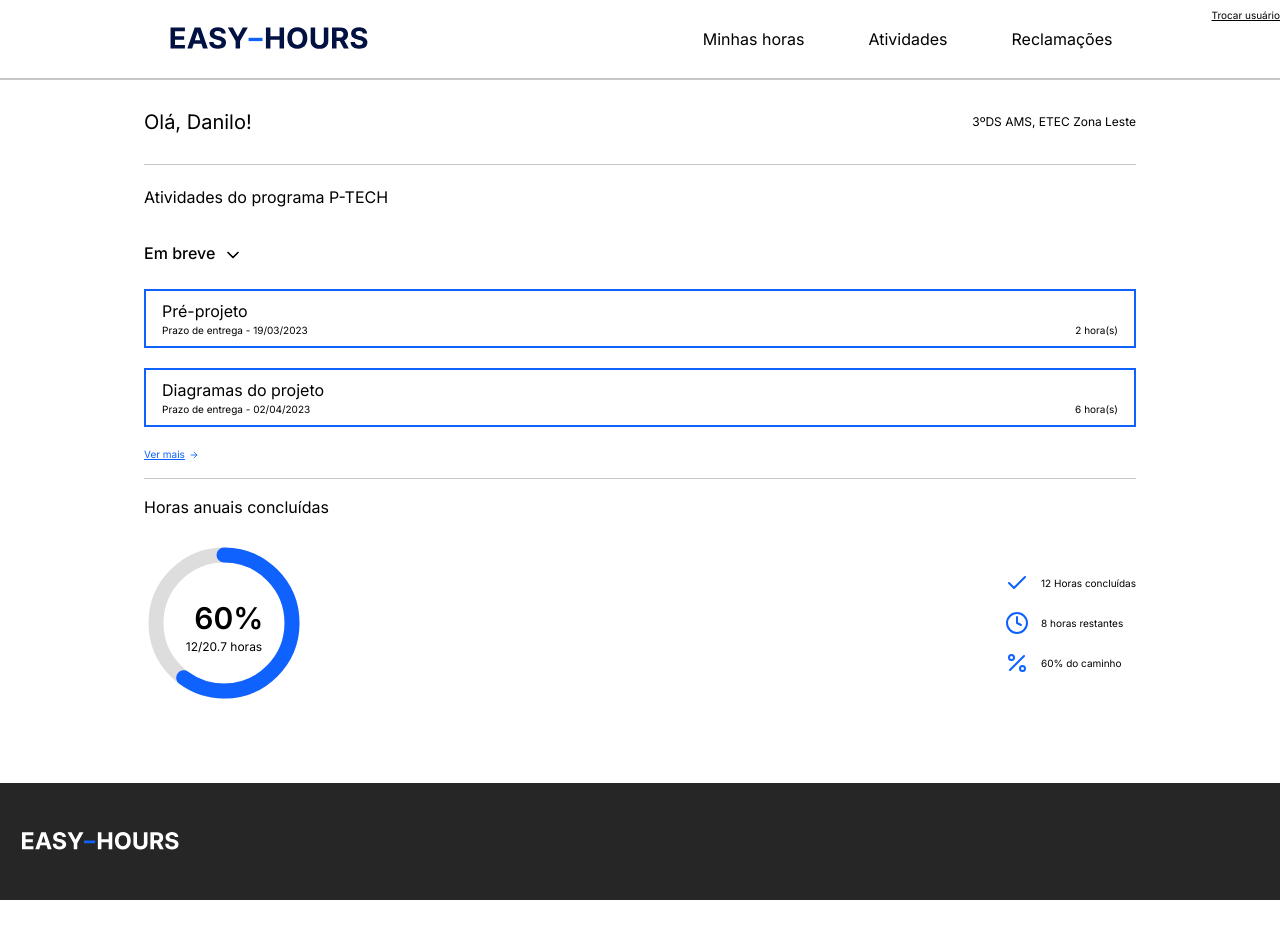
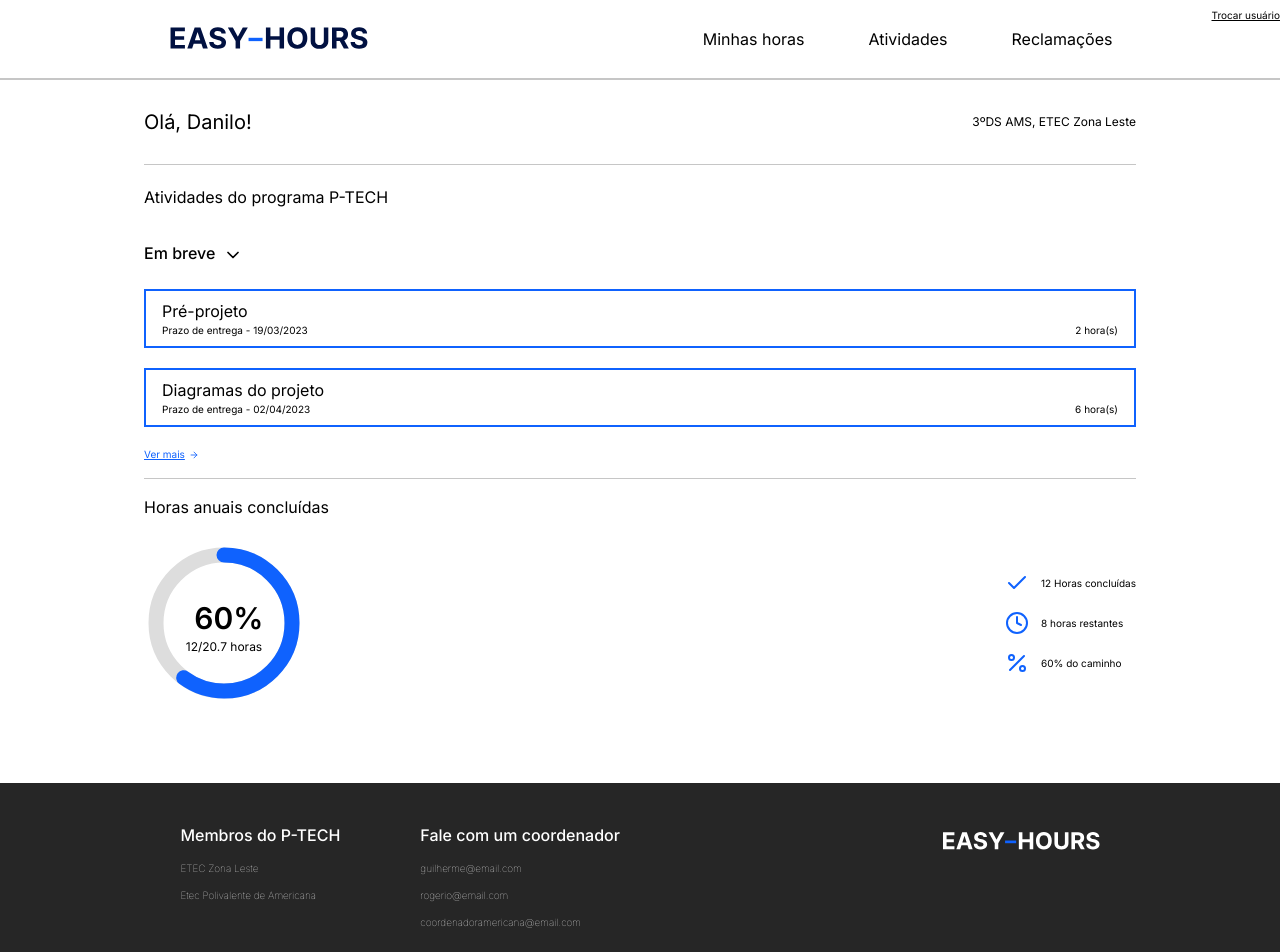
Before and after one commit to gabrielMendes21/tcc-etecZL, a Next.js app in the folder front/: page / in a window 1280 px wide. Shown: the top 952 px of the page. Before the commit the page ends 900 px from the top, so only its background shows below. Built offline with nearby package versions, Linux system fonts and the light colour scheme.

Commit message:
desktop version for footer

```diff
--- a/front/src/components/Footer.jsx
+++ b/front/src/components/Footer.jsx
@@ -7,9 +7,51 @@ import Delay from './LoadDelay'
 
 export default function Footer() {
   return (
-    <footer className="flex items-center justify-between px-5 bg-[#262626] w-full py-10 self-end">
-      <Delay>
-        <Link href="/">
+    <footer className="px-5 bg-[#262626] w-full py-10 self-end text-white">
+      <Delay className="flex justify-around flex-wrap">
+        <div className="flex gap-2 md:gap-20 mb-5">
+          <div className="">
+            <h2 className="font-medium text-base mb-[14px]">
+              Membros do P-TECH
+            </h2>
+            <ul className="text-xxs font-thin space-y-3">
+              <li>
+                <a href="" target="_blank">
+                  ETEC Zona Leste
+                </a>
+              </li>
+              <li>
+                <a href="" target="_blank">
+                  Etec Polivalente de Americana
+                </a>
+              </li>
+            </ul>
+          </div>
+          <div>
+            <h2 className="font-medium text-base mb-[14px]">
+              Fale com um coordenador
+            </h2>
+            <ul className="text-xxs font-thin space-y-3">
+              <li>
+                <a href="" target="_blank">
+                  guilherme@email.com
+                </a>
+              </li>
+              <li>
+                <a href="" target="_blank">
+                  rogerio@email.com
+                </a>
+              </li>
+              <li>
+                <a href="" target="_blank">
+                  coordenadoramericana@email.com
+                </a>
+              </li>
+            </ul>
+          </div>
+        </div>
+
+        <Link href="/" className="grow-1 block">
           <Image src={lightLogo} alt="" priority />
         </Link>
       </Delay>
```
